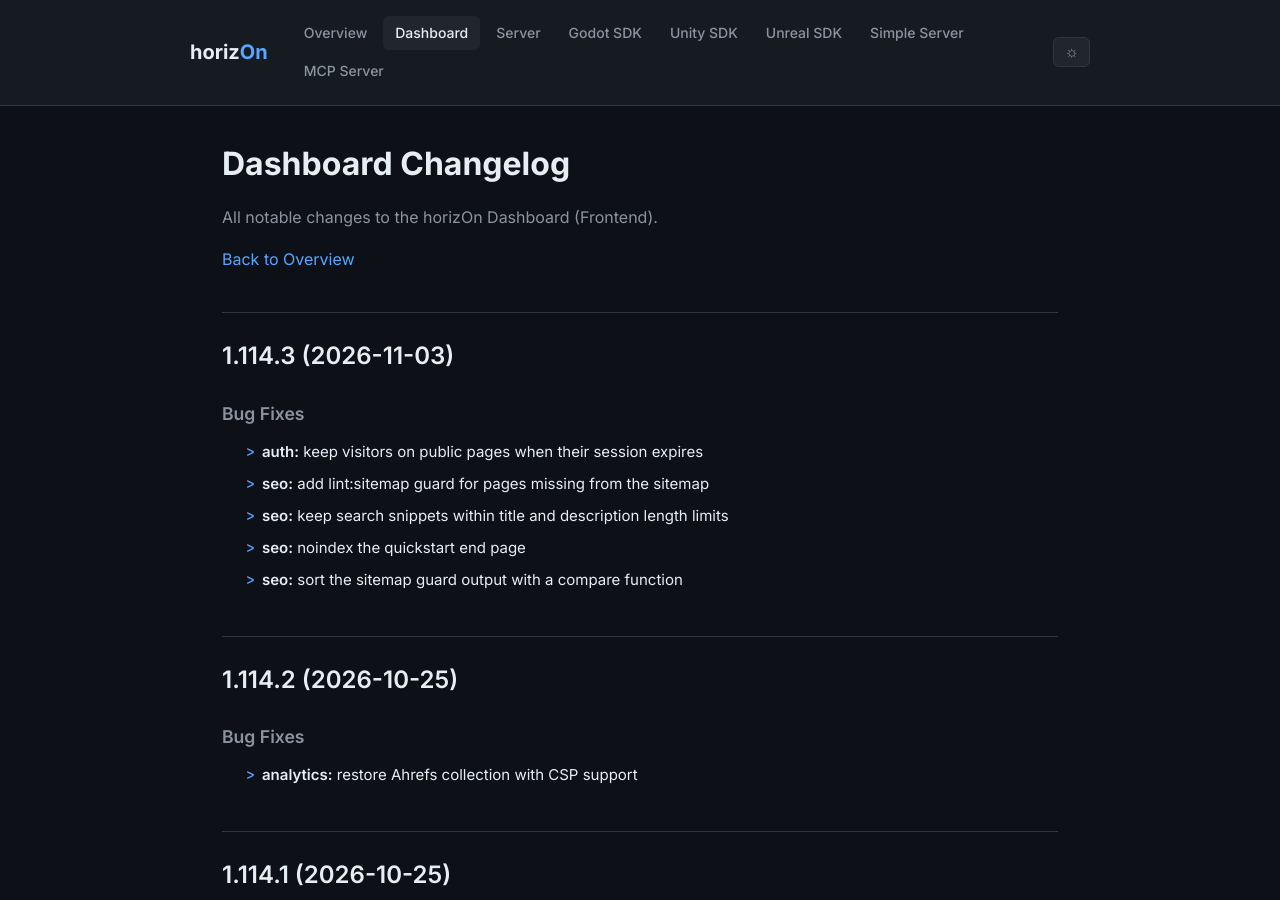
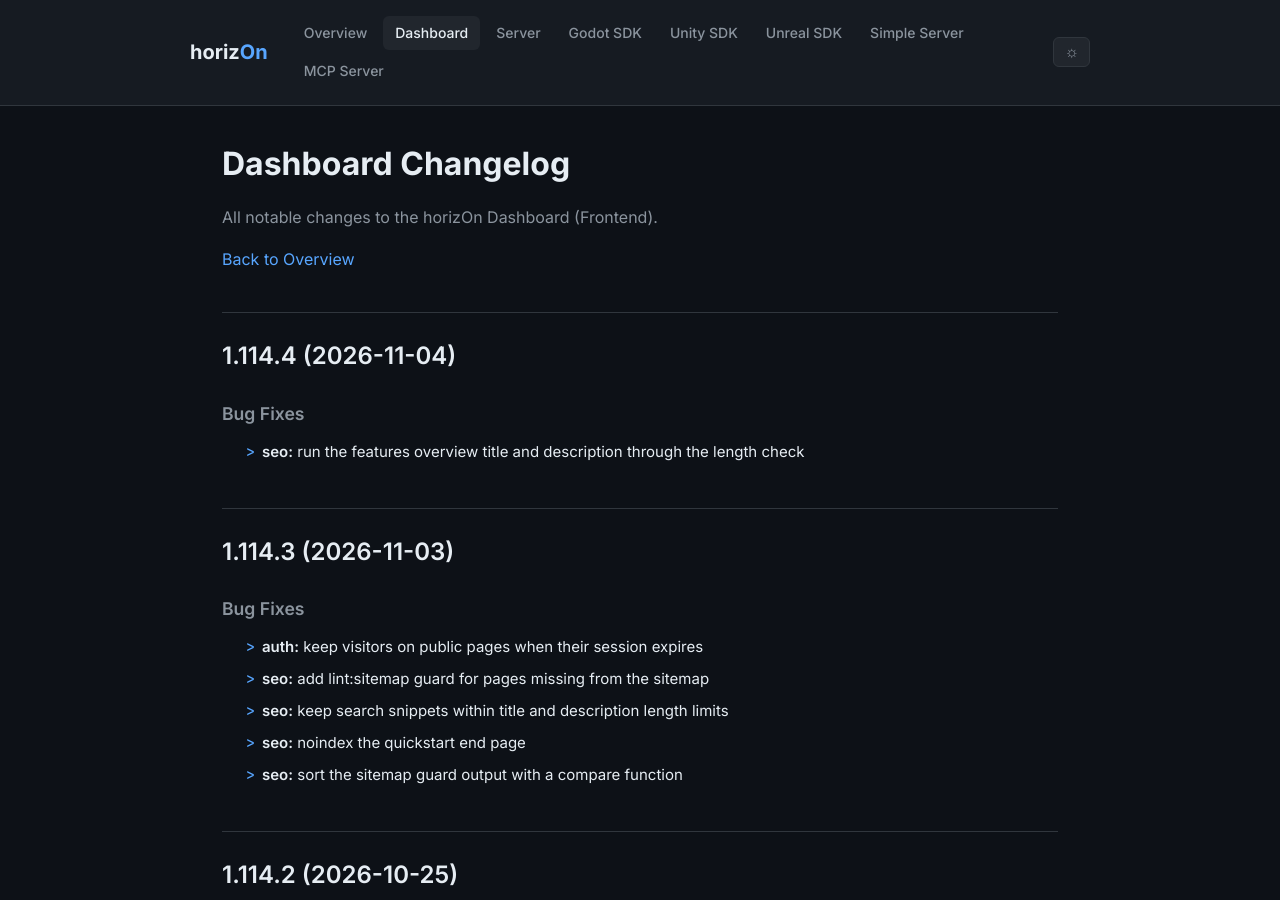
Before and after one commit to ProjectMakersDE/horizOn-Changelog, a Jekyll site: the page built from dashboard-changelog.md, in a window 1280 px wide and 900 px high. Built offline with Jekyll 4.4.1, drawn with Linux system fonts in a browser that asks for light colours.

Commit message:
chore: reconcile changelogs

```diff
--- a/dashboard-changelog.md
+++ b/dashboard-changelog.md
@@ -8,6 +8,13 @@ title: Dashboard Changelog
 All notable changes to the horizOn Dashboard (Frontend).
 
 [Back to Overview](.)
+
+## 1.114.4 (2026-11-04)
+
+
+### Bug Fixes
+
+* **seo:** run the features overview title and description through the length check
 
 ## 1.114.3 (2026-11-03)
 
```
Also changed, not shown: index.md (+1 -1 lines).
